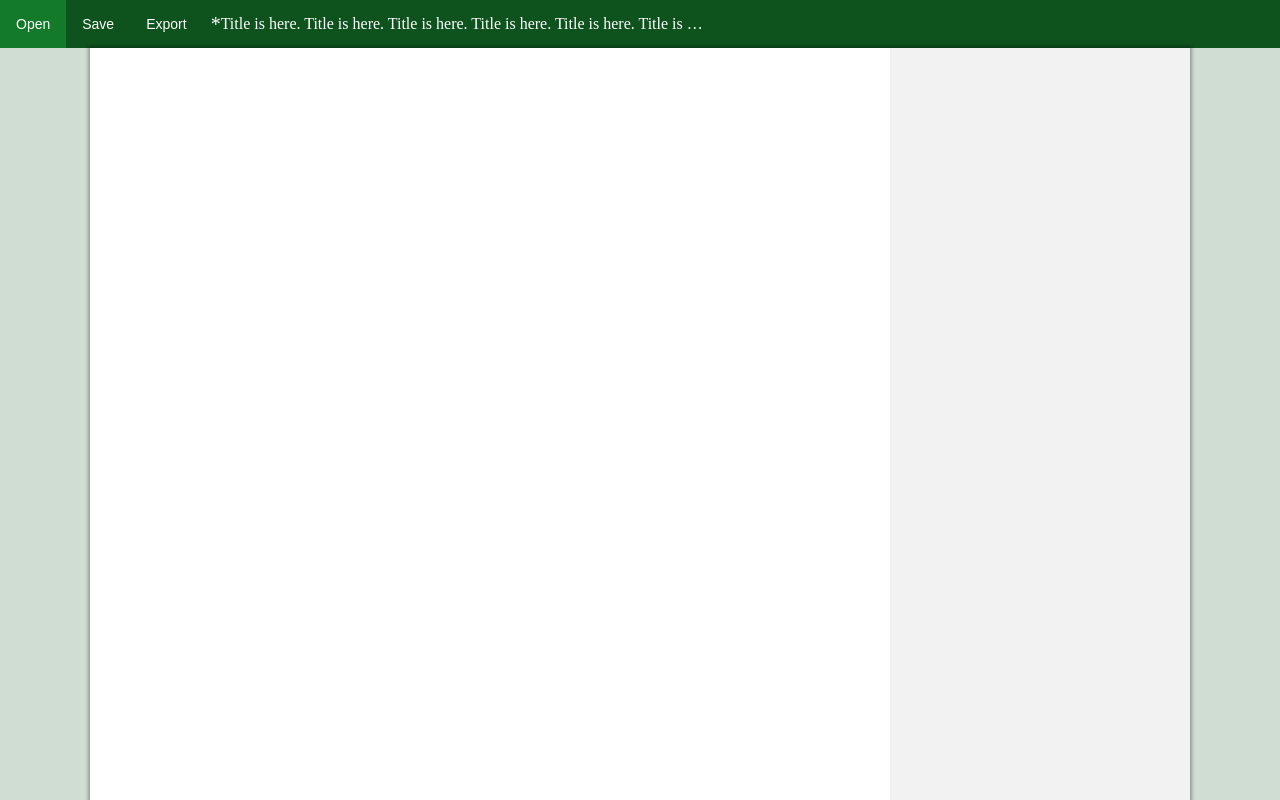
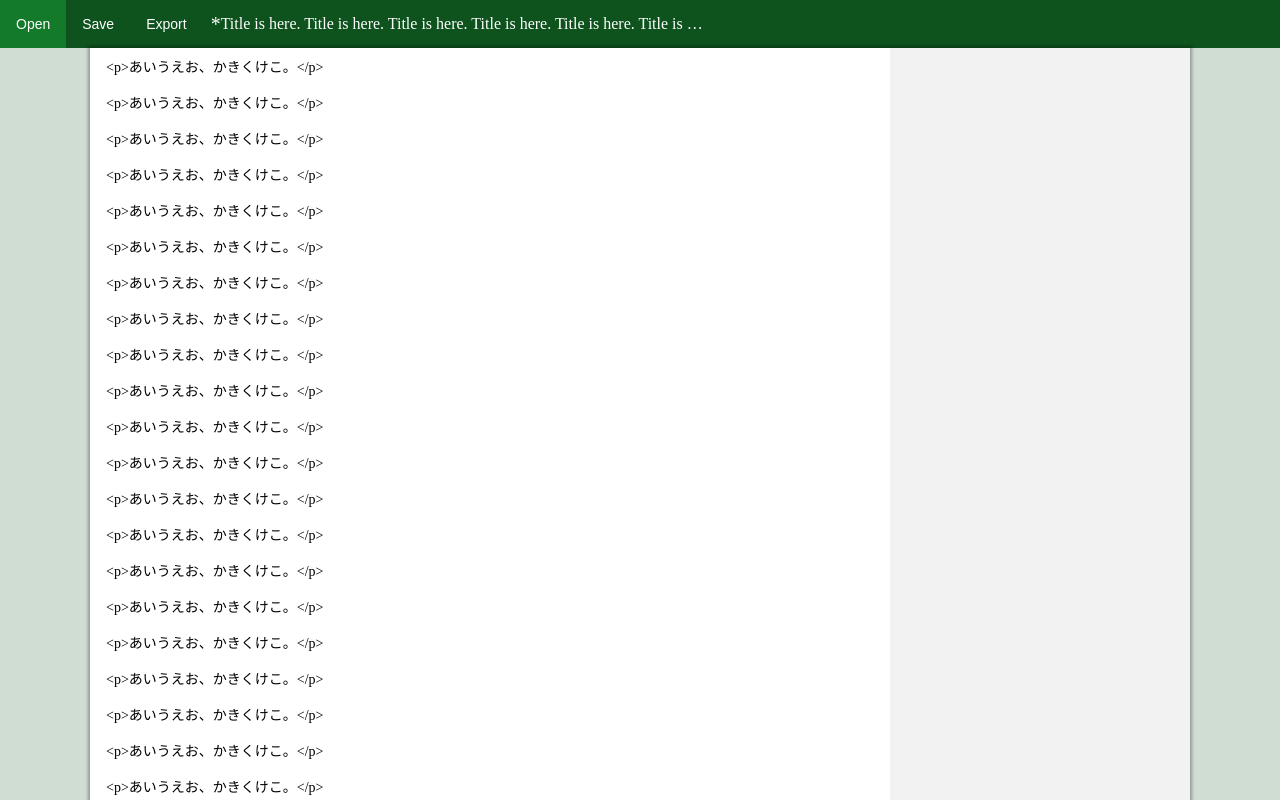
Before and after one commit to kusa-mochi/mochi-memo-pad, a Vue app in the folder src/: page / in a window 1280 px wide. Built offline with nearby package versions, Linux system fonts and the light colour scheme.

Commit message:
make edit object to show test data.

```diff
--- a/src/src/components/EditObject.vue
+++ b/src/src/components/EditObject.vue
@@ -2,7 +2,7 @@
   <div class="edit-object" tabindex="0">
     <div class="edit-object__content">
       <div class="edit-object__body">
-        <paragraph-editor></paragraph-editor>
+        <paragraph-editor v-bind:id="id"></paragraph-editor>
       </div>
       <div class="edit-object__tool-icons">
         <paragraph-editor-menu></paragraph-editor-menu>
@@ -24,6 +24,9 @@ import ParagraphEditorMenu from "./EditorComponents/ParagraphEditorMenu.vue";
 
 export default {
   name: "EditObject",
+  props: [
+    "id"
+  ],
   components: {
     PlusIcon,
     ParagraphEditor,
--- a/src/src/components/EditorComponents/ParagraphEditor.vue
+++ b/src/src/components/EditorComponents/ParagraphEditor.vue
@@ -1,15 +1,13 @@
 <template>
-  <div class="paragraph-editor" role="textbox" contenteditable="true"></div>
+  <div class="paragraph-editor" role="textbox" contenteditable="true">{{this.$store.state.editingData[1].rawHTML}}</div>
 </template>
 
 <script>
 export default {
   name: "ParagraphEditor",
-  data() {
-    return {
-      sampleProp: 123
-    };
-  }
+  props: [
+    "id"
+  ]
 };
 </script>
 
--- a/src/src/components/EditorMain.vue
+++ b/src/src/components/EditorMain.vue
@@ -1,6 +1,6 @@
 <template>
   <div id="editor-main">
-      <edit-object v-for="item in this.$store.state.editingData" v-bind:key="item.id"></edit-object>
+      <edit-object v-for="item in this.$store.state.editingData" v-bind:key="item.id" v-bind:id="item.id"></edit-object>
   </div>
 </template>
 
```
